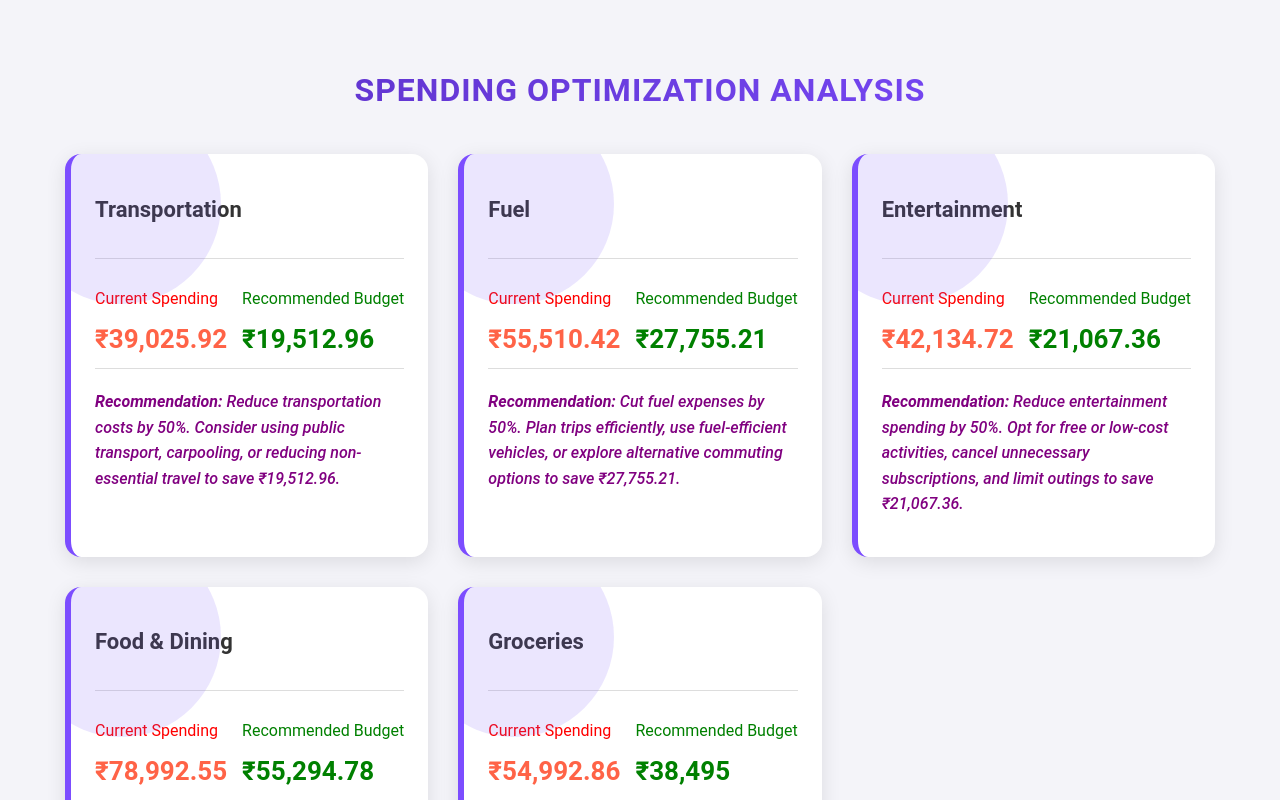
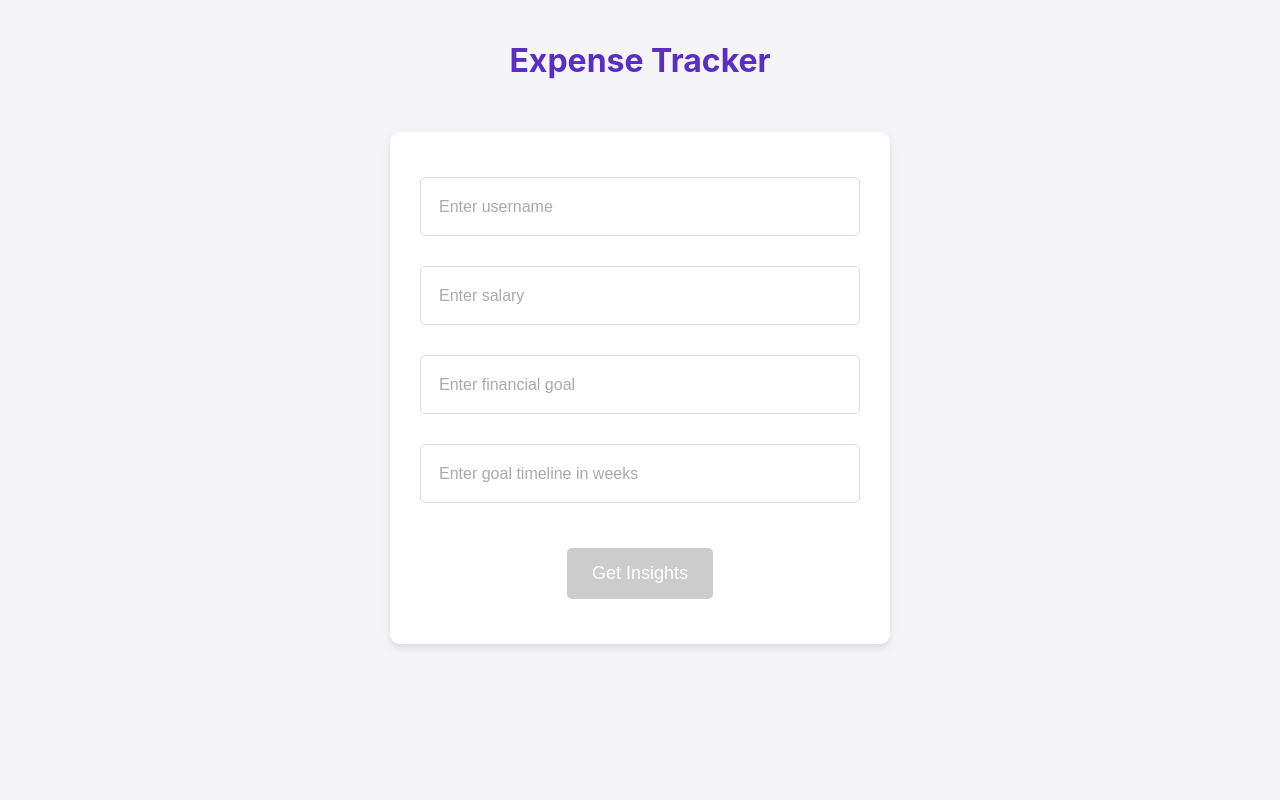
Before and after one commit to Sreya27/expense-analyzer-frontend, a React (Create React App) app: page / in a window 1280 px wide. Shown: the top 800 px of the page. Built offline with nearby package versions, Linux system fonts and the light colour scheme.

Commit message:
added loading spinner

```diff
--- a/src/App.css
+++ b/src/App.css
@@ -15,6 +15,7 @@ body {
 header {
   text-align: center;
   margin-bottom: 30px;
+  color: #5A2EC2;
 }
 
 .input-container {
@@ -66,30 +67,42 @@ button:disabled {
   background-color: #ccc;
 }
 
-/* .insights-container {
-  margin-top: 30px;
-  text-align: center;
+/* Centered loading screen */
+.loading-screen {
+  display: flex;
+  flex-direction: column;
+  justify-content: center;
+  align-items: center;
+  height: 80vh; /* Center vertically */
 }
 
-.insight-cards {
-  display: flex;
-  flex-wrap: wrap;
-  justify-content: center;
+/* Loading spinner */
+.spinner {
+  width: 50px;
+  height: 50px;
+  border: 5px solid rgba(0, 0, 0, 0.2);
+  border-top: 5px solid #5A2EC2;
+  border-radius: 50%;
+  animation: spin 1s linear infinite;
+  margin-bottom: 20px;
 }
 
-.insight-card {
-  background-color: #fff;
-  padding: 20px;
-  margin: 10px;
-  border-radius: 10px;
-  box-shadow: 0 4px 8px rgba(0, 0, 0, 0.1);
-  width: 280px;
-  text-align: left;
+/* Loading message */
+.loading-text {
+  font-size: 18px;
+  font-weight: bold;
+  color: #5A2EC2;
+  animation: fadeInOut 1.5s infinite alternate;
 }
 
-.insight-card h3 {
-  margin-top: 0;
-} */
+@keyframes fadeInOut {
+  from {
+    opacity: 0.4;
+  }
+  to {
+    opacity: 1;
+  }
+}
 
 .error {
   color: red;
--- a/src/App.js
+++ b/src/App.js
@@ -1,9 +1,9 @@
-import React, { useState } from "react";
+import React, { useEffect, useState } from "react";
 import axios from "axios";
 import "./App.css";
 import { BASE_URL, CREATE_USER, GET_INSIGHTS } from "./constant/endpoint";
 import Insights from "./pages/Insights";
-import { insights as dummyInsights} from "./constant/insights";
+//import { insights as dummyInsights} from "./constant/insights";
 
 function App() {
 
@@ -12,14 +12,25 @@ function App() {
   const [salary, setSalary] = useState("");
   const [goal, setGoal] = useState("");
   const [timeline, setTimeline] = useState("");
-  const [insights, setInsights] = useState(dummyInsights);
+  const [insights, setInsights] = useState(null);
   const [loading, setLoading] = useState(false);
+  const [loadingMessage, setLoadingMessage] = useState("Crunching numbers...");
   const [errors, setErrors] = useState({
     username: "",
     salary: "",
     goal: "",
     timeline: "",
   });
+
+  const loadingMessages = [
+    "Crunching numbers...",
+    "Analyzing your spending habits...",
+    "Finding ways to save more money...",
+    "Optimizing your budget...",
+    "Scolding your bank account...",
+    "Consulting the finance wizards...",
+    "Turning coins into gold...",
+  ];
 
   const validateUsername = (value) => {
     if (!value) {
@@ -69,7 +80,7 @@ function App() {
     if (!value || isNaN(value) || value <= 0) {
       setErrors((prevErrors) => ({
         ...prevErrors,
-        timeline: "Please enter a valid timeline in weeks.",
+        timeline: "Please enter a valid timeline in months.",
       }));
     } else {
       setErrors((prevErrors) => ({
@@ -87,6 +98,7 @@ function App() {
     }
 
     setLoading(true);
+    setInsights(null);
 
     try {
       const createUserResponse = await axios.post(`${BASE_URL}/${CREATE_USER}`, {
@@ -109,6 +121,18 @@ function App() {
     }
   };
 
+  useEffect(() => {
+    let interval;
+    if(loading){
+      interval = setInterval(() => {
+        const randomMessage = loadingMessages[Math.floor(Math.random() * loadingMessages.length)];
+        setLoadingMessage(randomMessage);
+      }, 2000);
+    }
+
+    return () => clearInterval(interval);
+  }, [loading]);
+
   // Check if the form is valid and all fields are filled
   const isFormValid =
     username &&
@@ -121,23 +145,29 @@ function App() {
 
     return (
       <div className="App">
-      {/* <header>
+        {!loading && !insights && (
+          <header>
             <h1>Expense Tracker</h1>
-      </header> */}
+          </header>
+        )}
+
         <main>
-        {/* <form onSubmit={handleSubmit} className
-  ="input-container">
+          {loading ? (
+            <div className="loading-screen">
+              <div className="spinner"></div>
+              <p className="loading-text">{loadingMessage}</p>
+            </div>
+          ) : insights && insights.Actionable_Insights?.length > 0 ? (
+            <Insights insightsData={insights} />
+          ) : (
+            <form onSubmit={handleSubmit} className="input-container">
               <input
                 type="text"
-            placeholder="Enter username
-      "
-            value={username
-      }
+                placeholder="Enter username"
+                value={username}
                 onChange={(e) => {
-              setUsername
-        (e.target.value);
-              validateUsername
-        (e.target.value);
+                  setUsername(e.target.value);
+                  validateUsername(e.target.value);
                 }}
               />
 
@@ -151,8 +181,7 @@ function App() {
                   validateSalary(e.target.value);
                 }}
               />
-          {errors.salary && <span className
-    ="error">{errors.salary}</span>}
+              {errors.salary && <span className="error">{errors.salary}</span>}
 
               <input
                 type="text"
@@ -163,8 +192,7 @@ function App() {
                   validateGoal(e.target.value);
                 }}
               />
-          {errors.goal && <span className
-    ="error">{errors.goal}</span>}
+              {errors.goal && <span className="error">{errors.goal}</span>}
 
               <input
                 type="number"
@@ -176,26 +204,19 @@ function App() {
                   validateTimeline(e.target.value);
                 }}
               />
-          {errors.timeline && <span className
-    ="error">{errors.timeline}</span>}
+              {errors.timeline && (
+                <span className="error">{errors.timeline}</span>
+              )}
 
-          <div className
-    ="button-container">
+              <div className="button-container">
                 <button type="submit" disabled={loading || !isFormValid}>
-              {loading ? "Loading..." : "Get Insights"}
+                  Get Insights
                 </button>
               </div>
-        </form> */}
-
-
-          {dummyInsights && dummyInsights.insights?.length > 0 ? (
-            <Insights insightsData={dummyInsights} />
-          ) : (
-            <p>No insights available.</p>
+            </form>
           )}
         </main>
       </div>
     );
   }
-
 export default App;
--- a/src/pages/Insights.jsx
+++ b/src/pages/Insights.jsx
@@ -5,7 +5,7 @@ const Insights = ({ insightsData }) => {
   return (
     <div className="insights-container">
       <div className="header">
-        <h1>Spending Optimization Analysis</h1>
+        <h1>Spending Optimization for the month</h1>
       </div>
 
       <div className="grid-container">
```
Lines whose indentation alone changed are shown as unchanged.
